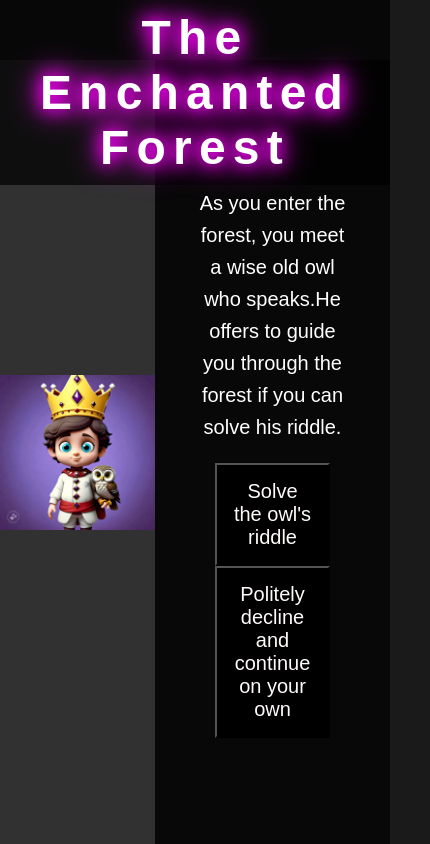
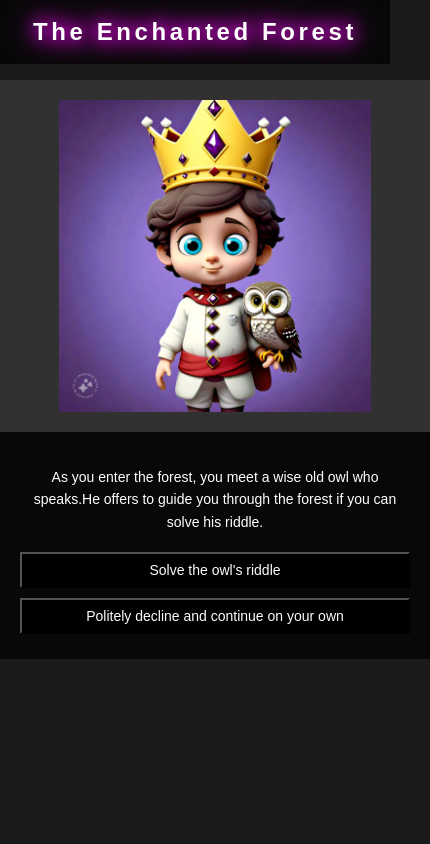
Before and after one commit to Geetha-SV/Interactive-Storytelling-Website, a plain HTML site: page EnchantedForest.html in a window 390 px wide. Shown: the whole page, 430 px wide, since content can reach past the window. Drawn offline with Linux system fonts and the light colour scheme.

Commit message:
Update styles2.css

```diff
--- a/styles2.css
+++ b/styles2.css
@@ -69,6 +69,25 @@ h1 {
     line-height: 1.6;
 }
 
+.button {
+    appearance: button;
+    background-color: black;
+    color: #fffbfb;
+    cursor: pointer;
+    font-family: 'Montserrat', sans-serif;
+    font-weight: 500;
+    padding: 15px;
+    text-align: center;
+    display: inline-block;
+    font-size: 20px;
+    margin: 0 20px;
+}
+
+button:hover {
+    background-color: rgb(173, 33, 201);
+    color: black;
+}
+
 @keyframes fadeInLeft {
     from {
         transform: translateX(-100%);
@@ -100,31 +119,59 @@ h1 {
     }
 }
 
-.image-fade-in {
-    animation: fadeInLeft 2s ease-in-out forwards;
+
+/* Mobile Responsiveness */
+
+@media (max-width: 768px) {
+    h1 {
+        font-size: 2em;
+        padding: 5px 0;
+    }
+    .container {
+        flex-direction: column;
+        padding-top: 100px;
+        /* Adjusted padding for better alignment */
+    }
+    .left-side,
+    .right-side {
+        width: 100%;
+        padding: 20px;
+        text-align: center;
+        /* Center align text for mobile */
+    }
+    .left-side img {
+        width: 80%;
+        /* Adjusted image size for smaller screens */
+    }
+    .right-side {
+        padding: 20px;
+        font-size: 16px;
+        /* Adjusted font size for mobile */
+    }
+    .button {
+        padding: 10px 15px;
+        font-size: 16px;
+        /* Adjusted button size for mobile */
+        margin: 10px 0;
+    }
 }
 
-.content-fade-in {
-    animation: fadeInRight 2s ease-in-out forwards;
-    padding: 20px;
-    border-radius: 10px;
+@media (max-width: 480px) {
+    h1 {
+        font-size: 1.5em;
+        padding: 8px 0;
+    }
+    .container {
+        padding-top: 80px;
+    }
+    .right-side {
+        font-size: 14px;
+        /* Further reduced font size for small screens */
+    }
+    .button {
+        padding: 8px 12px;
+        font-size: 14px;
+        /* Further reduced button size */
+        margin: 5px 0;
+    }
 }
-
-.button {
-    appearance: button;
-    background-color: black;
-    color: #fffbfb;
-    cursor: pointer;
-    font-family: 'Montserrat', sans-serif;
-    font-weight: 500;
-    padding: 15px;
-    text-align: center;
-    display: inline-block;
-    font-size: 20px;
-    margin: 0 20px;
-}
-
-button:hover {
-    background-color: rgb(173, 33, 201);
-    color: black;
-}
```
